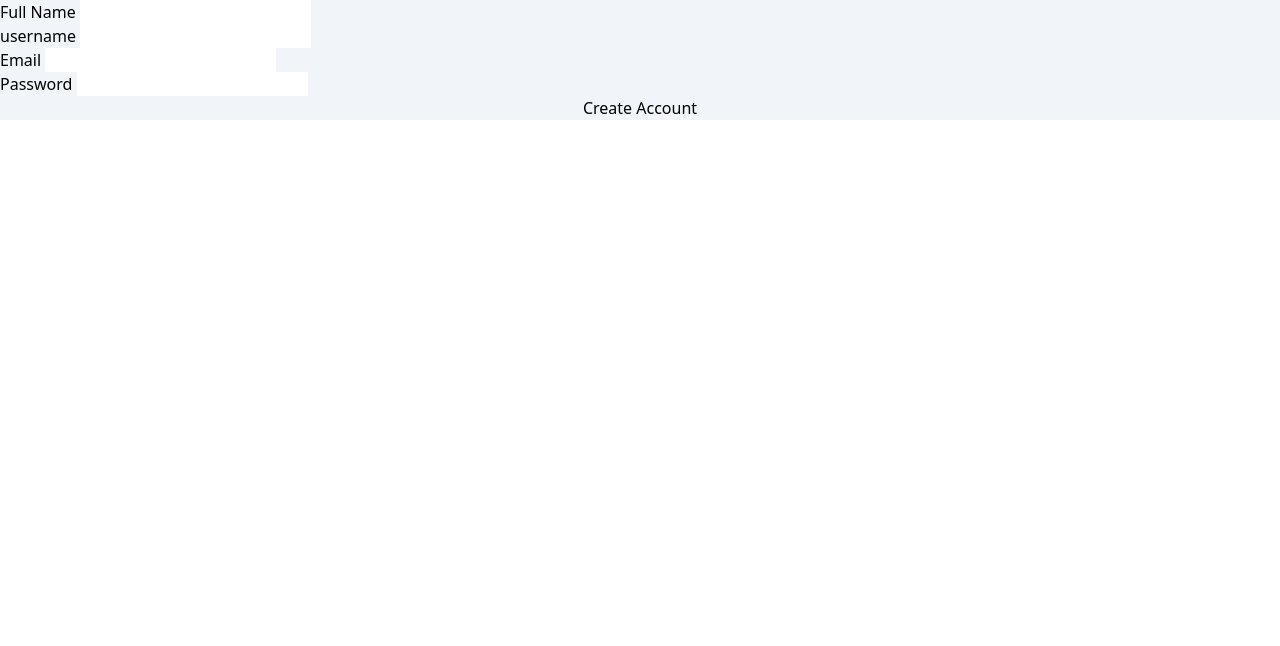
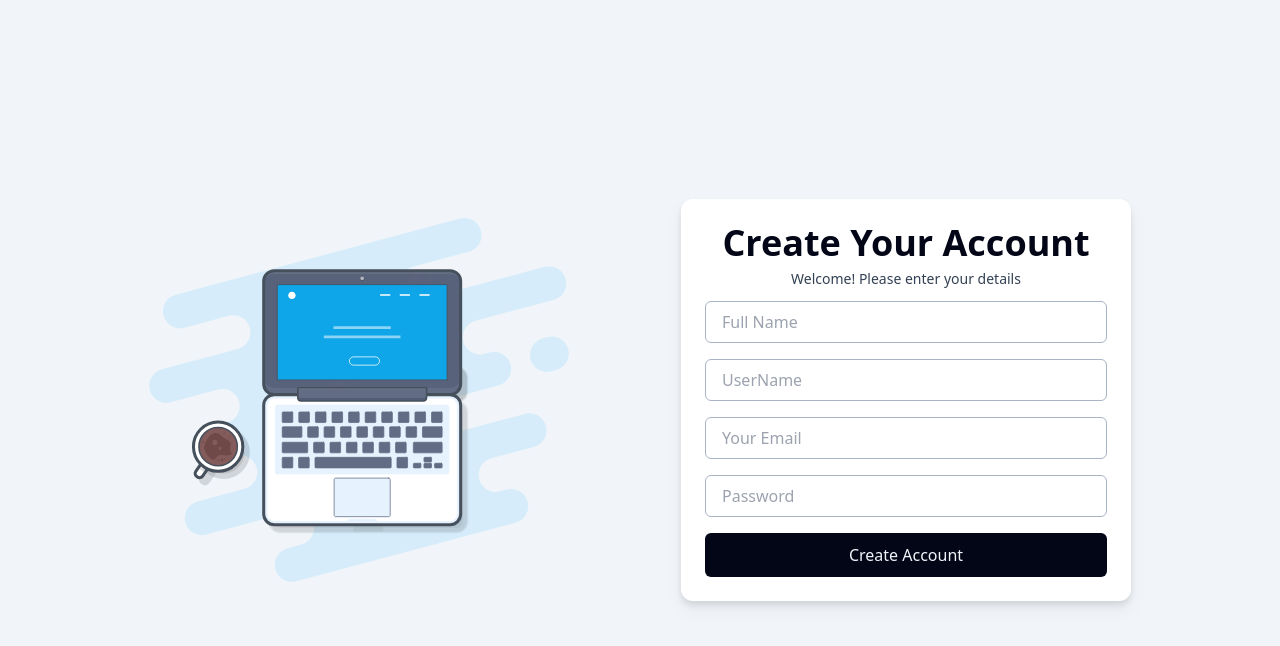
Before and after one commit to ahmadhabibi14/luxx, a SvelteKit app in the folder web/: page /register in a window 1280 px wide. Shown: the top 646 px of the page. Built offline with nearby package versions, Linux system fonts and the light colour scheme; no server answers.

Commit message:
UI register

```diff
--- a/web/src/routes/(auth)/+layout.svelte
+++ b/web/src/routes/(auth)/+layout.svelte
@@ -2,8 +2,6 @@
   import "../../app.css";
 </script>
 
-<div class="app">
-	<main class="bg-slate-100">
-		<slot />
-	</main>
-</div>
+<main class="bg-slate-100 h-screen w-full">
+  <slot />
+</main>
--- a/web/src/routes/(auth)/register/+page.server.ts
+++ b/web/src/routes/(auth)/register/+page.server.ts
@@ -13,7 +13,6 @@ export const actions: Actions = {
       username,
       fullname
     });
-    console.log(body);
     const resp: Response = await fetch(
       "http://127.0.0.1:1414/api/auth/register",
       {
--- a/web/src/routes/(auth)/register/+page.svelte
+++ b/web/src/routes/(auth)/register/+page.svelte
@@ -3,33 +3,80 @@
   import Head from "$lib/partials/head.svelte";
 
   export let form: ActionData;
+  let isError: boolean = false;
+  if (form?.error) {
+    isError = true;
+  }
 </script>
 
 <svelte:head>
   <Head title="Register" description="LuXX - Register" />
 </svelte:head>
 
-<div>
-  {#if form?.error}
-    <p>{form.error}</p>
+<div
+  class="mx-5 md:mx-0 flex flex-row justify-center items-center h-full w-full gap-28 text-slate-950"
+>
+  <div class="md:block hidden">
+    <img src="/icons/main/laptop.svg" alt="" class="w-[420px] h-auto" />
+  </div>
+  <div class="w-[450px] bg-white p-6 rounded-xl drop-shadow-lg flex flex-col gap-3">
+    <header>
+      <h1 class="font-bold text-center text-4xl">Create Your Account</h1>
+      <p class="text-center text-sm text-slate-700 mt-1.5">
+        Welcome! Please enter your details
+      </p>
+    </header>
+    {#if isError === true}
+      <div class="w-full h-fit p-2 rounded-md flex flex-row justify-center gap-2 items-center bg-red-500 text-white">
+        <svg viewBox="0 0 24 24" class="w-[18px] h-auto fill-current">
+          <path
+            d="M12 22.75C6.07 22.75 1.25 17.93 1.25 12C1.25 6.07 6.07 1.25 12 1.25C17.93 1.25 22.75 6.07 22.75 12C22.75 17.93 17.93 22.75 12 22.75ZM12 2.75C6.9 2.75 2.75 6.9 2.75 12C2.75 17.1 6.9 21.25 12 21.25C17.1 21.25 21.25 17.1 21.25 12C21.25 6.9 17.1 2.75 12 2.75Z"
+          />
+          <path
+            d="M4.89984 19.7499C4.70984 19.7499 4.51984 19.6799 4.36984 19.5299C4.07984 19.2399 4.07984 18.7599 4.36984 18.4699L18.3698 4.46994C18.6598 4.17994 19.1398 4.17994 19.4298 4.46994C19.7198 4.75994 19.7198 5.23994 19.4298 5.52994L5.42984 19.5299C5.27984 19.6799 5.08984 19.7499 4.89984 19.7499Z"
+          />
+        </svg>
+        <span>{form?.error}</span>
+      </div>
     {/if}
-  <form method="POST" class="flex flex-col">
-    <label>
-      Full Name
-      <input name="fullname" type="text" />
+    <form method="POST" class="flex flex-col gap-4">
+      <label for="fullname">
+        <input
+          class="w-full border-slate-400/80 border rounded-md bg-transparent focus:border-slate-950 caret-slate-950 py-2 px-4 outline-1 focus:outline-slate-950"
+          type="text"
+          id="fullname"
+          placeholder="Full Name"
+        />
       </label>
-    <label>
-      username
-      <input name="username" type="text" />
+      <label for="username">
+        <input
+          class="w-full border-slate-400/80 border rounded-md bg-transparent focus:border-slate-950 caret-slate-950 py-2 px-4 outline-1 focus:outline-slate-950"
+          type="text"
+          id="username"
+          placeholder="UserName"
+        />
       </label>
-    <label>
-      Email
-      <input name="email" type="email" />
+      <label for="email">
+        <input
+          class="w-full border-slate-400/80 border rounded-md bg-transparent focus:border-slate-950 caret-slate-950 py-2 px-4 outline-1 focus:outline-slate-950"
+          type="email"
+          id="email"
+          placeholder="Your Email"
+        />
       </label>
-    <label>
-      Password
-      <input name="password" type="password" />
+      <label for="password">
+        <input
+          class="w-full border-slate-400/80 border rounded-md bg-transparent focus:border-slate-950 caret-slate-950 py-2 px-4 outline-1 focus:outline-slate-950"
+          type="password"
+          id="password"
+          placeholder="Password"
+        />
       </label>
-    <button type="submit">Create Account</button>
+      <button
+        type="submit"
+        class="cursor-pointer py-2.5 bg-slate-950 hover:bg-slate-900 hover:shadow-md text-slate-100 rounded-md"
+        >Create Account</button
+      >
     </form>
   </div>
+</div>
--- a/web/src/routes/+layout.svelte
+++ b/web/src/routes/+layout.svelte
@@ -2,6 +2,6 @@
 	import "../app.css";
 </script>
 
-<div class="app">
+<div class="app h-screen">
 	<slot />
 </div>
--- a/web/src/routes/+page.server.ts
+++ b/web/src/routes/+page.server.ts
@@ -1,5 +1,5 @@
 import type { PageServerLoad } from "./$types";
-import type { User } from "../types/user";
+import type { User } from "../../types/user";
 
 export const load: PageServerLoad = async (event) => {
   const session_token = event.cookies.get("session_token");
```
Also changed, not shown: web/src/routes/+layout.server.ts (renamed from web/src/routes/(auth)/+layout.server.ts). Lines whose indentation alone changed are shown as unchanged.
